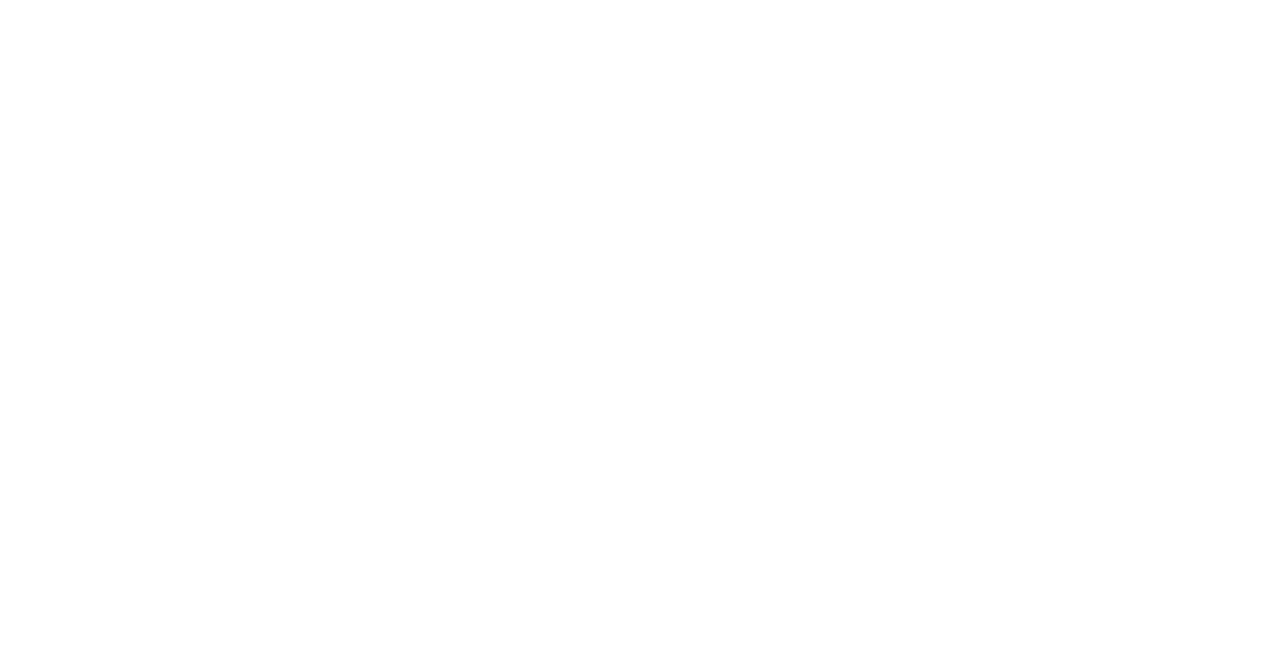
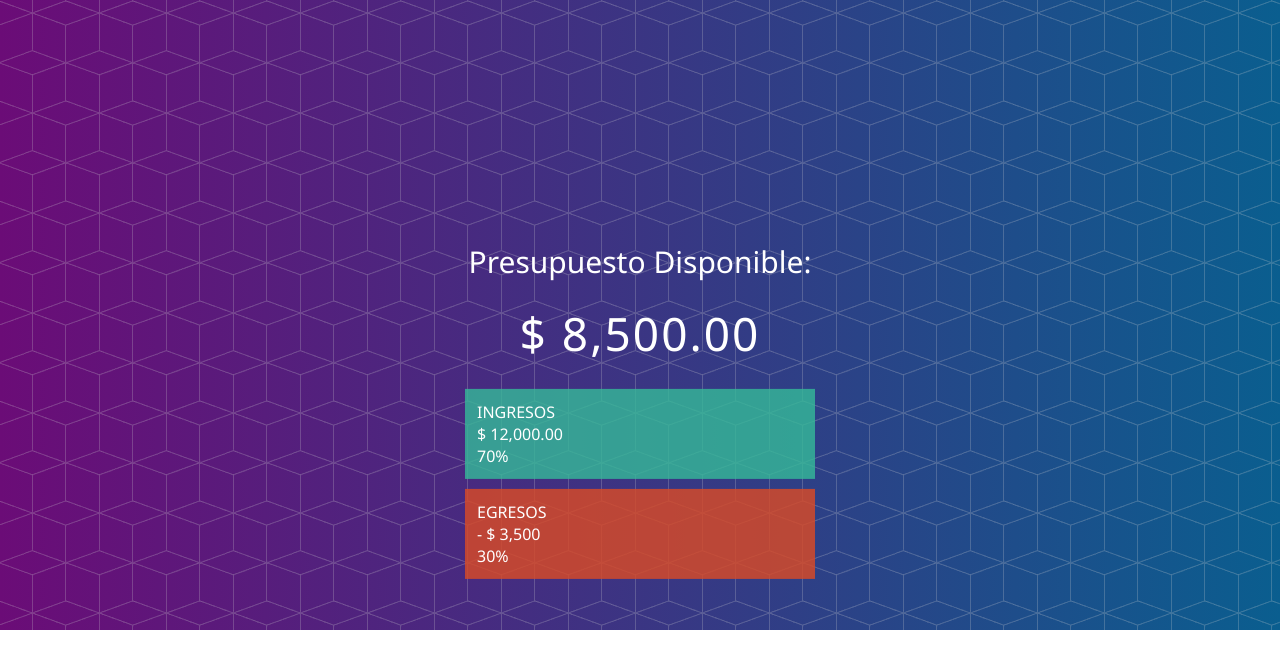
Before and after one commit to Danyaell/App-Presupuesto, a plain HTML site: page index.html in a window 1280 px wide. Drawn offline with Linux system fonts and the light colour scheme.

Commit message:
Creating Header

```diff
--- /dev/null
+++ b/css/styles.css
@@ -0,0 +1,55 @@
+body {
+    margin: 0;
+    color: #555;
+    font-family: 'Segoe UI', Tahoma, Geneva, Verdana, sans-serif;
+}
+
+.clean::after {
+    content: "";
+    display: table;
+    clear: both;
+}
+
+header {
+    height: 60vh;
+    width: 100%;
+    padding-top: 150px;
+    background: url(fondo.png), linear-gradient(to left, #0a5e8f, rgb(107, 12, 119));
+    color: white;
+}
+
+.title {
+    padding: 0;
+    font-size: 30px;
+    text-align: center;
+    font-weight: 300;
+}
+
+.presupuesto {
+    position: absolute;
+    width: 350px;
+    top: 50%;
+    left: 50%;
+    transform: translate(-50%, -50%);
+}
+
+.presupuesto_valor {
+    font-size: 46px;
+    text-align: center;
+    margin-bottom: 25px;
+    letter-spacing: 2px;
+}
+
+.presupuesto_ingreso, .presupuesto_egreso {
+    padding: 12px;
+    text-transform: uppercase;
+}
+
+.presupuesto_ingreso {
+    margin-bottom: 10px;
+    background-color: rgba(53, 187, 153, 0.801);
+}
+
+.presupuesto_egreso {
+    background-color: rgba(216, 74, 39, 0.829);
+}
--- a/index.html
+++ b/index.html
@@ -4,9 +4,34 @@
     <meta charset="UTF-8">
     <meta http-equiv="X-UA-Compatible" content="IE=edge">
     <meta name="viewport" content="width=device-width, initial-scale=1.0">
+    <link rel="stylesheet" href="css/styles.css">
     <title>Document</title>
 </head>
 <body>
+    <header>
+        <div class="presupuesto">
+            <h1 class="title">Presupuesto Disponible:</h1>
+            <div class="presupuesto_valor" id="presupuesto">$ 8,500.00</div>
+            <div class="presupuesto_ingreso clean">
+                <div class="presupuesto_ingreso--texto">Ingresos</div>
+                <div class="derecha">
+                    <div class="presupuesto_ingreso--valor">$ 12,000.00</div>
+                    <div class="presupuesto_ingreso--porcentaje">70%</div>
+                </div>
+            </div>
+            <div class="presupuesto_egreso clean">
+                <div class="presupuesto_egreso--texto">Egresos</div>
+                <div class="derecha">
+                    <div class="presupuesto_egreso--valor">- $ 3,500</div>
+                    <div class="presupuesto_egreso--porcentaje">30%</div>
+                </div>
+            </div>
+        </div>
+    </header>
 
+    <script src="js/Dato.js"></script>
+    <script src="js/Ingreso.js"></script>
+    <script src="js/Egreso.js"></script>
+    <script src="js/app.js"></script>
 </body>
 </html>
```
Also changed, not shown: css/fondo.png (added), css/stryles.css (deleted), js/Dato.js (added), js/Egreso.js (added), js/Ingreso.js (added).
